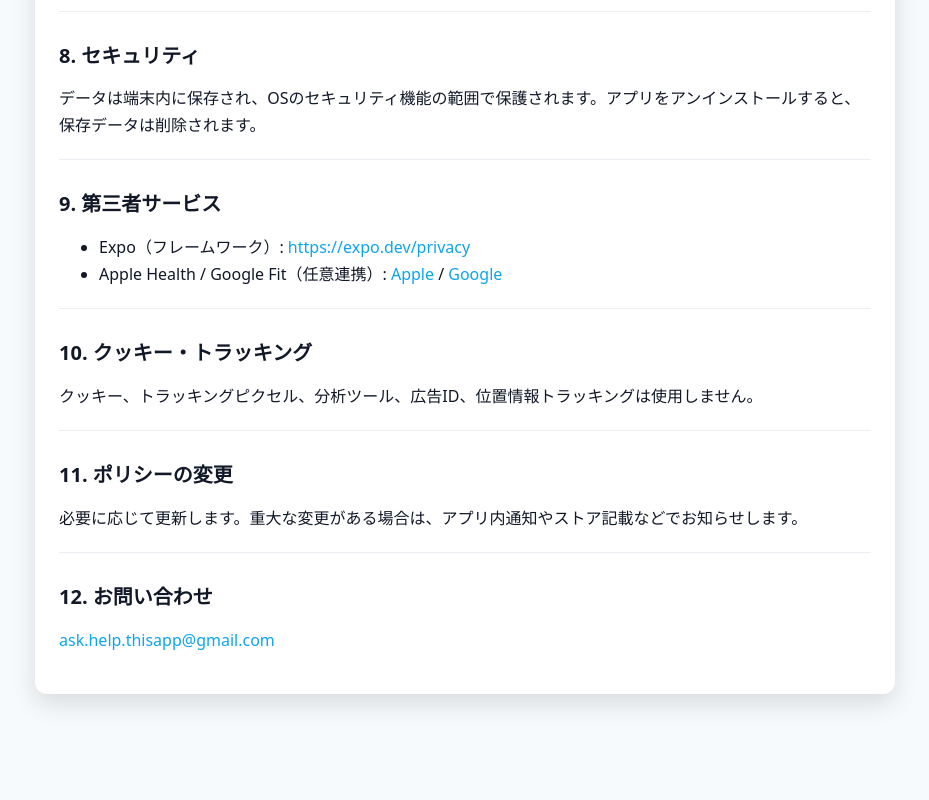
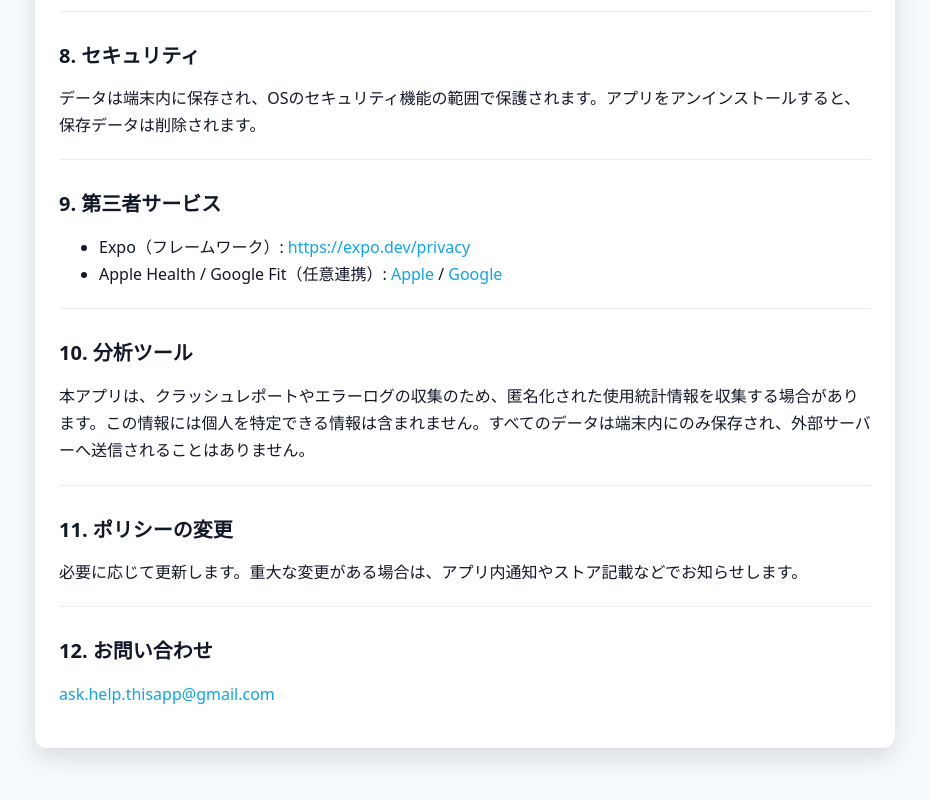
Before and after one commit to s1f10230230/walkApp, a plain HTML site: page index.html in a window 1280 px wide. Shown: the part 1530-2330 px from the top of the page, without its empty margins (175-1104 px from the left). Before the commit the page ends 2284 px from the top, so only its background shows below. Drawn offline with Linux system fonts and the light colour scheme.

Commit message:
Add files via upload

```diff
--- a/index.html
+++ b/index.html
@@ -201,9 +201,9 @@
         </ul>
 
         <div class="hr"></div>
-        <h2>10. クッキー・トラッキング</h2>
+        <h2>10. 分析ツール</h2>
         <p>
-          クッキー、トラッキングピクセル、分析ツール、広告ID、位置情報トラッキングは使用しません。
+          本アプリは、クラッシュレポートやエラーログの収集のため、匿名化された使用統計情報を収集する場合があります。この情報には個人を特定できる情報は含まれません。すべてのデータは端末内にのみ保存され、外部サーバーへ送信されることはありません。
         </p>
 
         <div class="hr"></div>
```
